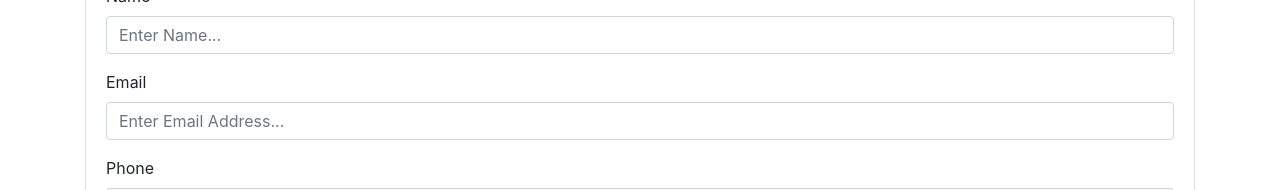
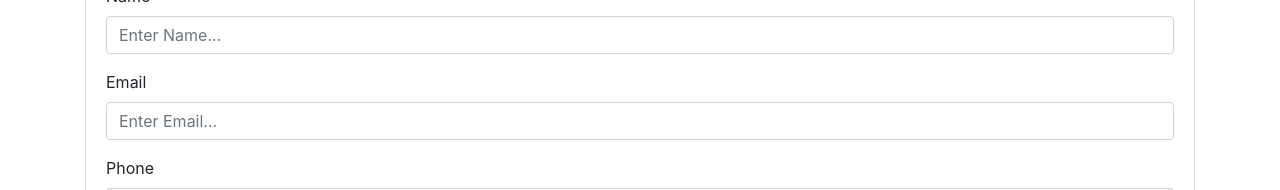
Before and after one commit to pm4git/contactmanager, a React (Create React App) app: page / in a window 1280 px wide. Shown: the part 142-332 px from the top of the page. Built offline with nearby package versions, Linux system fonts and the light colour scheme; the HTML template or start-up script is replaced by a standard one.

Commit message:
Added TextInputGroup as separate component + added error handling. Initial dependency for react router

```diff
--- a/package.json
+++ b/package.json
@@ -4,9 +4,11 @@
   "private": true,
   "dependencies": {
     "bootstrap": "^4.3.1",
+    "classnames": "^2.2.6",
     "prop-types": "latest",
     "react": "^16.9.0",
     "react-dom": "^16.9.0",
+    "react-router-dom": "^5.1.2",
     "react-scripts": "3.1.2",
     "uuid": "^3.3.3"
   },
--- a/src/Components/contacts/AddContact.js
+++ b/src/Components/contacts/AddContact.js
@@ -1,12 +1,14 @@
 import React, {Component} from 'react';
 import {Consumer} from "../../context";
 import uuid from "uuid";
+import TextInputGroup from "../layout/TextInputGroup";
 
 class AddContact extends Component {
     state = {
         name: "",
         email: "",
-        phone: ""
+        phone: "",
+        errors: ""
     };
 
     onChange = (e) => {
@@ -17,6 +19,20 @@ class AddContact extends Component {
 
         e.preventDefault();
         const {name, email, phone} = this.state;
+
+        if (name === "") {
+            this.setState({errors: {name: "Name is required"}});
+            return;
+        }
+        if (email === "") {
+            this.setState({errors: {email: "Email is required"}});
+            return;
+        }
+        if (phone === "") {
+            this.setState(
+                {errors: {phone: "Phone is required"}});
+            return;
+        }
         const newContact = {
             id: uuid(),
             name,
@@ -28,11 +44,11 @@ class AddContact extends Component {
     };
 
     clearState() {
-        this.setState({name: "", email: "", phone: ""})
+        this.setState({name: "", email: "", phone: "", errors: {}})
     }
 
     render() {
-        const {name, email, phone} = this.state;
+        const {name, email, phone, errors} = this.state;
         return (
             <Consumer>
                 {
@@ -45,22 +61,15 @@ class AddContact extends Component {
                                 </div>
                                 <div className="card-body">
                                     <form onSubmit={this.onSubmit.bind(this, dispatch)}>
-                                        <div className="form-group">
-                                            <label htmlFor="name">Name</label>
-                                            <input type="text" name="name" className="fom-control form-control"
-                                                   placeholder="Enter Name..." value={name} onChange={this.onChange}/>
-                                        </div>
-                                        <div className="form-group">
-                                            <label htmlFor="email">Email</label>
-                                            <input type="email" name="email" className="fom-control form-control"
-                                                   placeholder="Enter Email Address..." value={email}
-                                                   onChange={this.onChange}/>
-                                        </div>
-                                        <div className="form-group">
-                                            <label htmlFor="phone">Phone</label>
-                                            <input type="text" name="phone" className="fom-control form-control"
-                                                   placeholder="Enter Phone..." value={phone} onChange={this.onChange}/>
-                                        </div>
+                                        <TextInputGroup label="Name" name="name" value={name}
+                                                        placeHolder="Enter Name..." onChange={this.onChange}
+                                                        error={errors.name}/>
+                                        <TextInputGroup type="email" label="Email" name="email" value={email}
+                                                        placeHolder="Enter Email..." onChange={this.onChange}
+                                                        error={errors.email}/>
+                                        <TextInputGroup type="phone" label="Phone" name="phone" value={phone}
+                                                        placeHolder="Enter Phone..." onChange={this.onChange}
+                                                        error={errors.phone}/>
                                         <input type="submit" value="Add Contact"
                                                className="btn btn-outline-dark btn-block"/>
                                     </form>
--- /dev/null
+++ b/src/Components/layout/TextInputGroup.js
@@ -0,0 +1,31 @@
+import React from 'react';
+import PropTypes from 'prop-types';
+import classnames from 'classnames'
+
+const TextInputGroup = (props) => {
+    const {label, type, name, placeHolder, value, onChange, error} = props;
+    return (
+        <div className="form-group">
+            <label htmlFor={name}>{label}</label>
+            <input type={type} name={name} className={classnames('form-control', {'is-invalid': error})}
+                   placeholder={placeHolder} value={value} onChange={onChange}/>
+            {error && <div className="invalid-feedback">{error}</div>}
+        </div>
+    );
+};
+
+TextInputGroup.propTypes = {
+    label: PropTypes.string.isRequired,
+    type: PropTypes.string.isRequired,
+    name: PropTypes.string.isRequired,
+    placeHolder: PropTypes.string.isRequired,
+    value: PropTypes.string.isRequired,
+    onChange: PropTypes.func.isRequired,
+    error: PropTypes.string
+};
+
+TextInputGroup.defaultProps = {
+    type: "text"
+};
+
+export default TextInputGroup;
```
Also changed, not shown: 1 other file (tests, documents, lock files or other folders).
